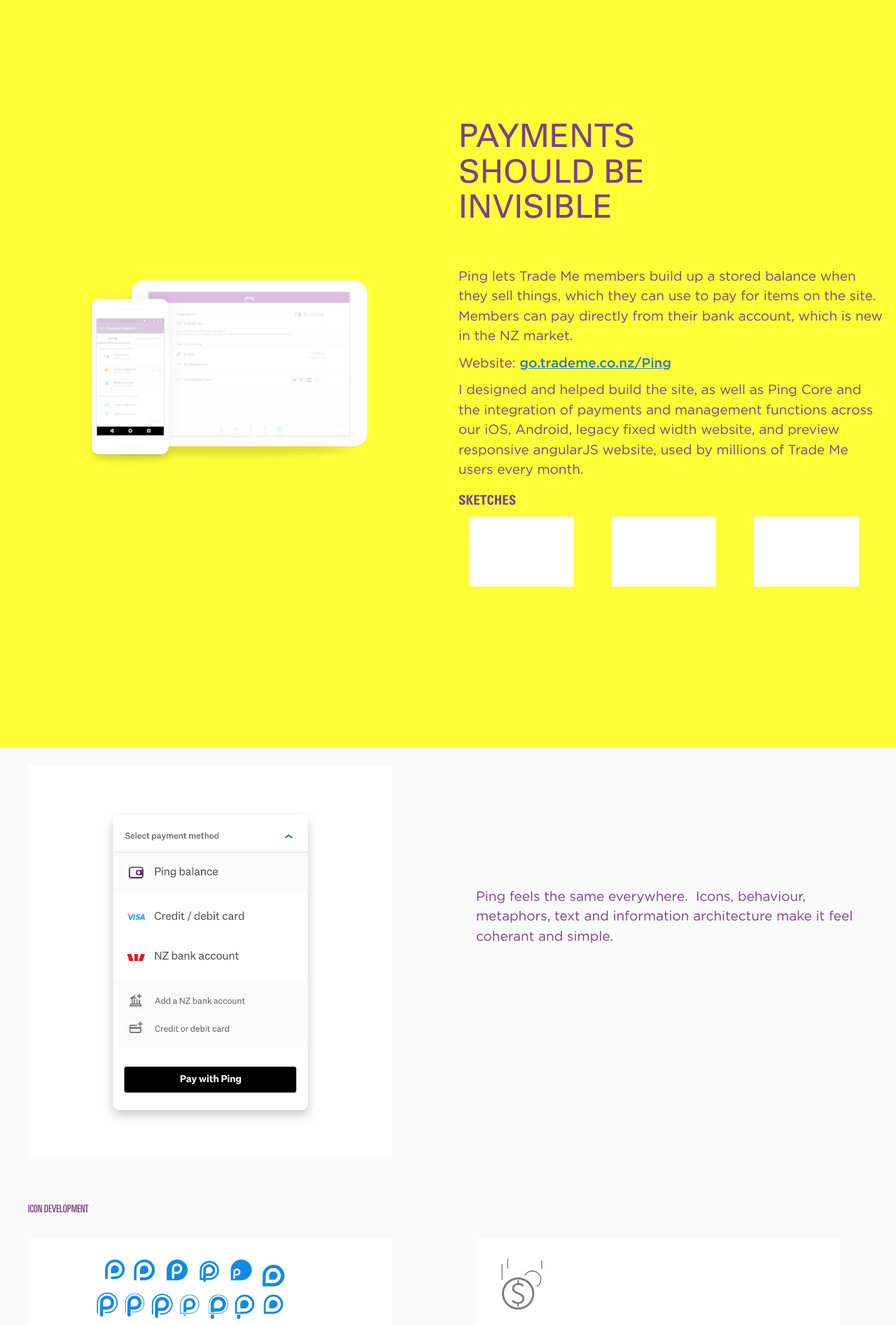
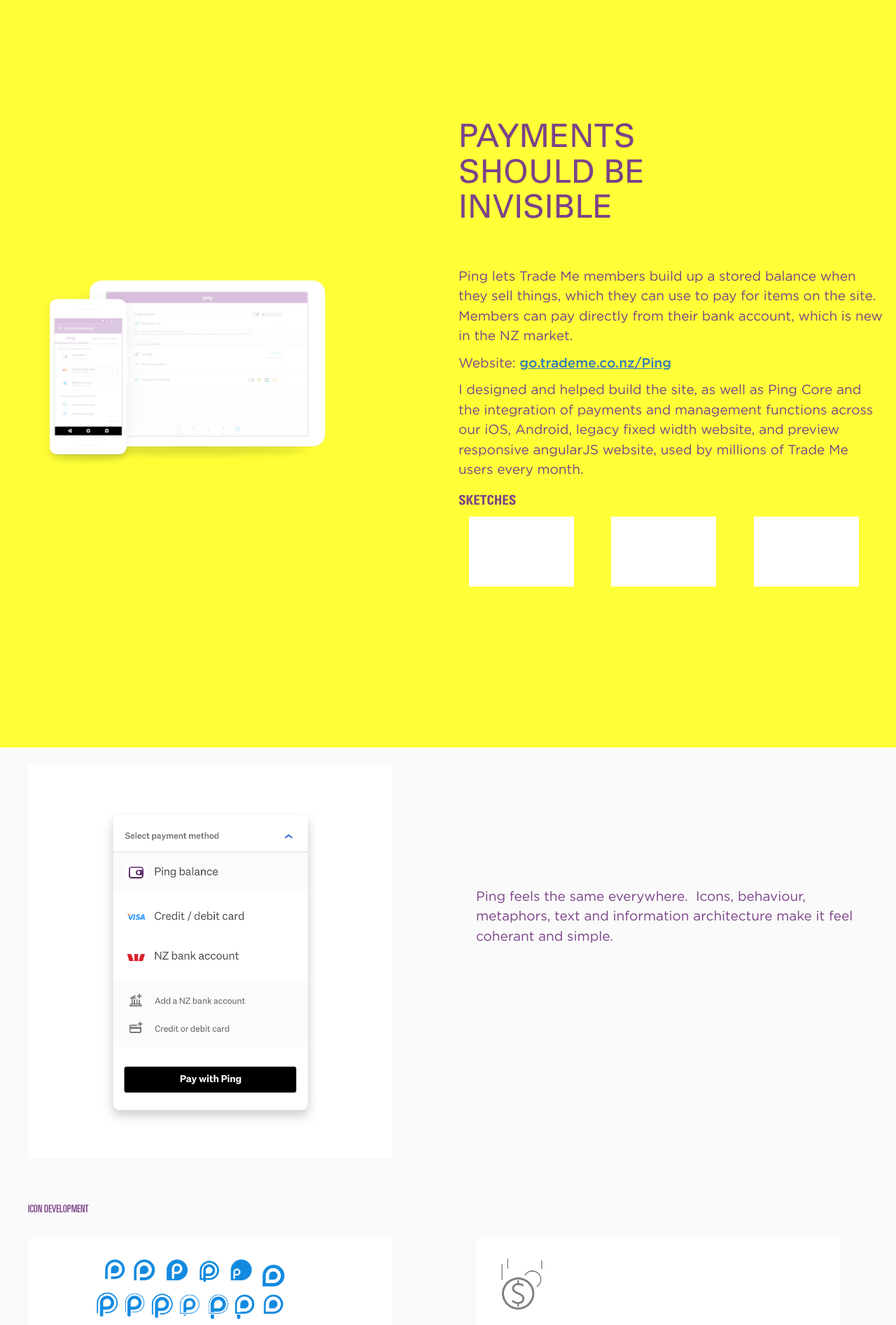
Before and after one commit to kerrmatthew/mk-portfolio, a Jekyll site: the page built from ping.html, in a window 1280 px wide. Shown: the top 1893 px of the page at 70% size. Built offline with Jekyll 4.4.1, drawn with Linux system fonts in a browser that asks for light colours; nearby versions of some CDN libraries; some web fonts are replaced.

Commit message:
fix ping header img

```diff
--- a/ping.html
+++ b/ping.html
@@ -6,7 +6,9 @@
   <div class="fold">
     <div class="clearfix limit-max-width">
       <div class="col-xs-12 col-md-6 text-center">
-        <img src="assets/img/ping/responsive.png" class="img responsive"  />
+        <div class="img responsive">
+          <img src="assets/img/ping/responsive.png" />
+        </div>
       </div>
       <div class="col-xs-12 col-md-6">
         <h1>Payments<br />should be<br />invisible</h1>
```
Also changed, not shown: 1 other file.
